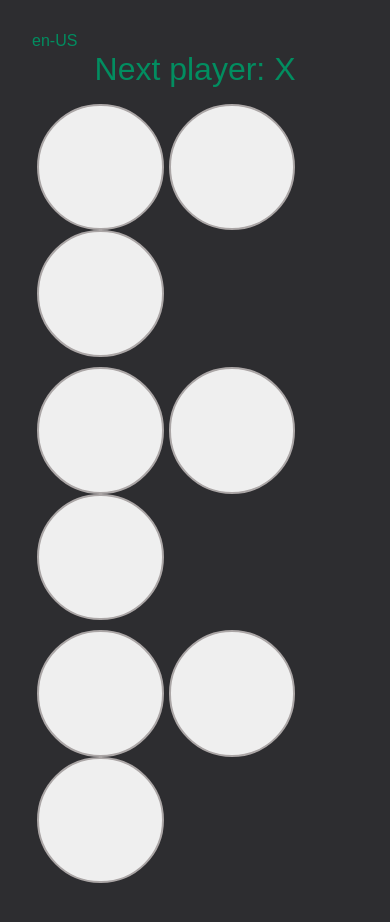
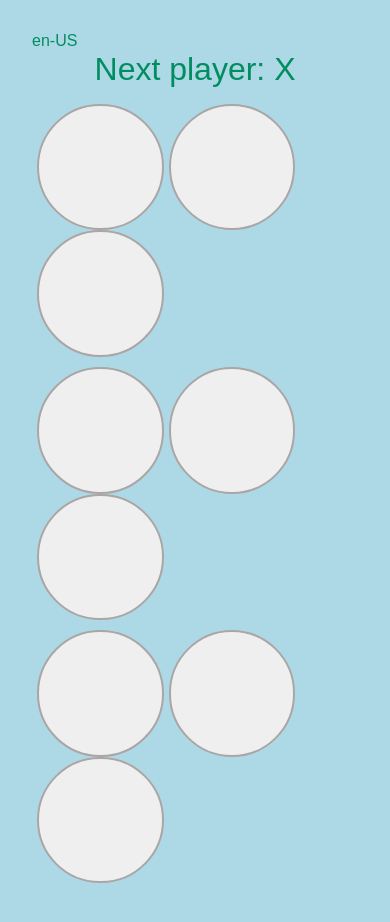
Before and after one commit to kath0809/tic-tac-toe, a React (Vite) app: page / in a window 390 px wide. Shown: the top 922 px of the page. Built offline with nearby package versions, Linux system fonts and the light colour scheme.

Commit message:
added media

```diff
--- a/src/css/ticTacStyle.css
+++ b/src/css/ticTacStyle.css
@@ -58,26 +58,16 @@ body {
   color: #028d60;
 }
 
-@media (max-width: 600px) {
+@media only screen and (max-width: 700px) {
+  body {
+    background-color: lightblue;
+  }
   .square {
     font-size: 30px;
     height: 15vh;
     width: 15vh;
   }
-
   .status {
     font-size: 2rem;
   }
 }
-
-@media (max-width: 600px) {
-  .square {
-    font-size: 30px;
-    height: 15vh;
-    width: 15vh;
-  }
-
-  .status {
-    font-size: 2rem;
-  }
-}
```
